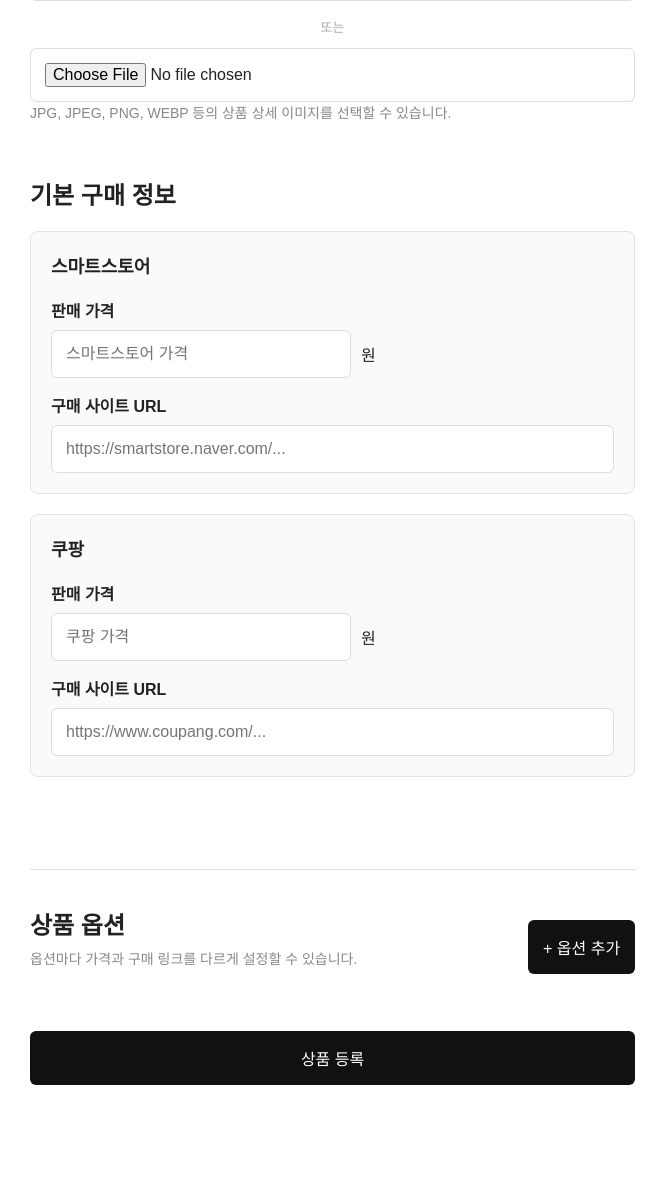
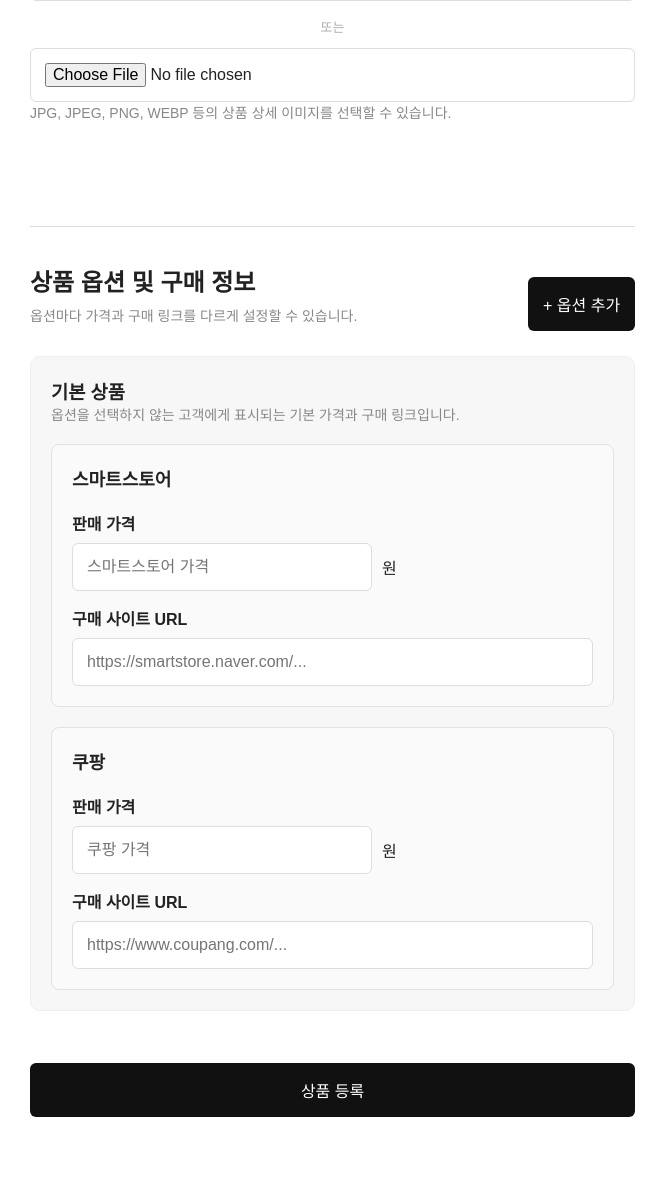
Before and after one commit to MONO1215/MONO, a Flask app: page /admin in a window 1280 px wide. Shown: the part 1141-2338 px from the top of the page, without its empty margins (0-668 px from the left). Before the commit the page ends 2226 px from the top, so only its background shows below. Run offline with Flask 3, Linux system fonts and the light colour scheme; the visitor is signed in with stand-in values (Sample User, id 1); data that the repository does not hold is empty; some libraries are stand-ins or nearby versions.

Commit message:
Merge product purchase information and options

```diff
--- a/templates/admin.html
+++ b/templates/admin.html
@@ -244,7 +244,7 @@
 
     <input
         type="file"
-        name="description_image"
+        name="description_file"
         accept="image/*"
     >
 
@@ -257,14 +257,42 @@
 
 
                     <!-- ==================================================
-                         기본 구매 정보
+                         옵션
                     =================================================== -->
 
-                    <div class="form-group">
+                    <div class="options-section">
 
-                        <h2>
-                            기본 구매 정보
-                        </h2>
+                        <div class="options-header">
+
+                            <div>
+
+                                <h2>
+                                    상품 옵션 및 구매 정보
+                                </h2>
+
+                                <p>
+                                    옵션마다 가격과 구매 링크를 다르게 설정할 수 있습니다.
+                                </p>
+
+                            </div>
+
+
+                            <button
+                                type="button"
+                                class="add-option-button"
+                                onclick="addOption()"
+                            >
+                                + 옵션 추가
+                            </button>
+
+                        </div>
+
+
+                        <!-- 기본 상품 구매 정보: 기존 products 테이블 값 유지 -->
+<div class="option-row mono-basic-option">
+
+                        <h3>기본 상품</h3>
+<p class="form-help">옵션을 선택하지 않는 고객에게 표시되는 기본 가격과 구매 링크입니다.</p>
 
 
                         <!-- 스마트스토어 -->
@@ -351,41 +379,7 @@
 
                     </div>
 
-
-
-                    <!-- ==================================================
-                         옵션
-                    =================================================== -->
-
-                    <div class="options-section">
-
-                        <div class="options-header">
-
-                            <div>
-
-                                <h2>
-                                    상품 옵션
-                                </h2>
-
-                                <p>
-                                    옵션마다 가격과 구매 링크를 다르게 설정할 수 있습니다.
-                                </p>
-
-                            </div>
-
-
-                            <button
-                                type="button"
-                                class="add-option-button"
-                                onclick="addOption()"
-                            >
-                                + 옵션 추가
-                            </button>
-
-                        </div>
-
-
-                        <div id="options-container">
+<div id="options-container">
                         </div>
 
                     </div>
```
Also changed, not shown: templates/edit_product.html (+34 -37 lines).
